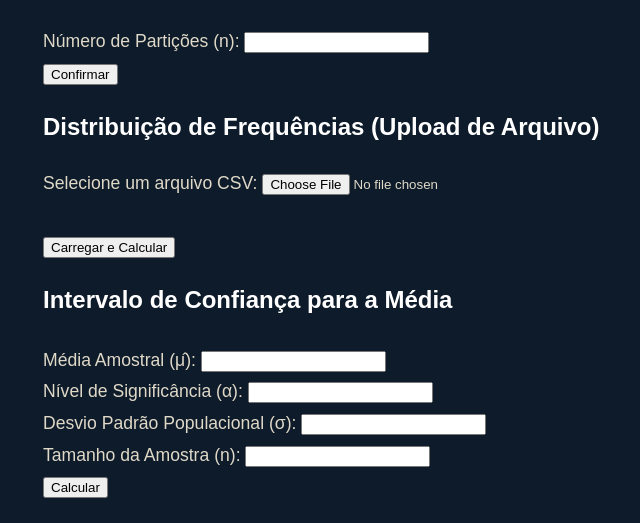
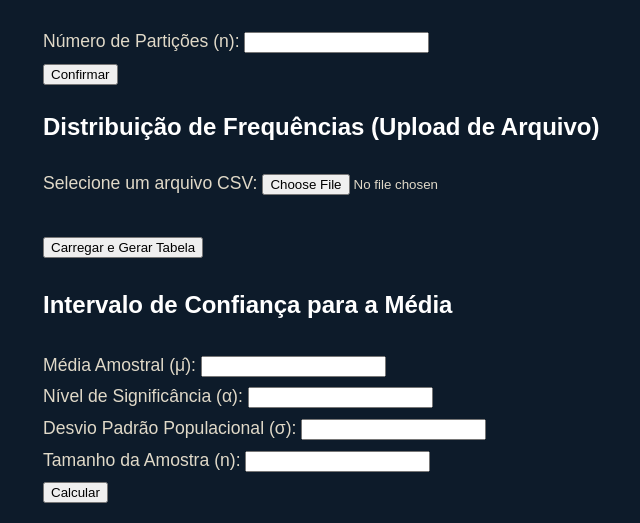
Before and after one commit to jonathanestatistica/webpage, a Flask app: page /dashboard/ in a window 1280 px wide. Shown: the part 1635-2158 px from the top of the page, without its empty margins (85-725 px from the left). Run offline with Flask 3, Linux system fonts and the light colour scheme.

Commit message:
Add files via upload

```diff
--- a/templates/dashboard.html
+++ b/templates/dashboard.html
@@ -93,11 +93,47 @@
     <form id="upload-form" enctype="multipart/form-data">
         <label for="file">Selecione um arquivo CSV:</label>
         <input type="file" id="file" name="file" accept=".csv" required><br><br>
-        <button type="button" onclick="uploadFile()">Carregar e Calcular</button>
+        <button type="button" onclick="uploadFrequencyTable()">Carregar e Gerar Tabela</button>
     </form>
-    <div id="frequency-results"></div>
-    <div id="charts"></div>
+
+    <div id="frequency-table-result" style="margin-top: 20px;"></div>
 </div>
+
+<script>
+    function uploadFrequencyTable() {
+        const fileInput = document.getElementById("file");
+        const formData = new FormData();
+        formData.append("file", fileInput.files[0]);
+
+        fetch("/upload", {
+            method: "POST",
+            body: formData
+        })
+        .then(response => response.json())
+        .then(data => {
+            if (data.error) {
+                document.getElementById("frequency-table-result").innerHTML =
+                    `<p style="color: red;">Erro: ${data.error}</p>`;
+                return;
+            }
+
+            const imgUrl = data.img_url;
+            document.getElementById("frequency-table-result").innerHTML = `
+                <h3>Resultado - Tabela de Frequência</h3>
+                <img src="${imgUrl}" alt="Tabela de Frequências" style="max-width: 100%; border: 1px solid #ccc;">
+                <br><br>
+                <a href="${imgUrl}" download="tabela_frequencia.jpg">
+                    <button>Baixar Tabela (.jpg)</button>
+                </a>
+            `;
+        })
+        .catch(error => {
+            console.error("Erro:", error);
+            document.getElementById("frequency-table-result").innerHTML =
+                `<p style="color: red;">Erro ao processar o arquivo.</p>`;
+        });
+    }
+</script>
 
 <script>
     function calculateBinomial() {
@@ -275,7 +311,17 @@
 
             document.getElementById("frequency-results").innerHTML = `
                 <h3>Tabela de Distribuição de Frequências</h3>
-                    <img src="${data.table}" alt="Tabela de Frequências">
+                <table border="1" cellpadding="5" cellspacing="0">
+                    <tr><th>Intervalo</th><th>fi</th><th>fr (%)</th><th>FAC</th><th>FAD</th></tr>
+                    ${data.table.Intervalo.map((intervalo, i) => `
+                        <tr>
+                            <td>${intervalo}</td>
+                            <td>${data.table.fi[i]}</td>
+                            <td>${(data.table.fr[i] * 100).toFixed(2)}</td>
+                            <td>${data.table.FAC[i]}</td>
+                            <td>${data.table.FAD[i]}</td>
+                        </tr>`).join("")}
+                </table>
                 <h3>Métricas</h3>
                 <p><b>Média:</b> ${data.metrics.mean.toFixed(2)}</p>
                 <p><b>Média Geométrica:</b> ${data.metrics.geometric_mean.toFixed(2)}</p>
@@ -286,6 +332,7 @@
                 <p><b>Desvio Padrão:</b> ${data.metrics.std_dev.toFixed(2)}</p>
                 <p><b>Desvio Médio:</b> ${data.metrics.mean_dev.toFixed(2)}</p>
             `;
+
             document.getElementById("charts").innerHTML = `
                 <h3>Gráficos</h3>
                 <h4>Histograma</h4>
```
Lines whose indentation alone changed are shown as unchanged.
